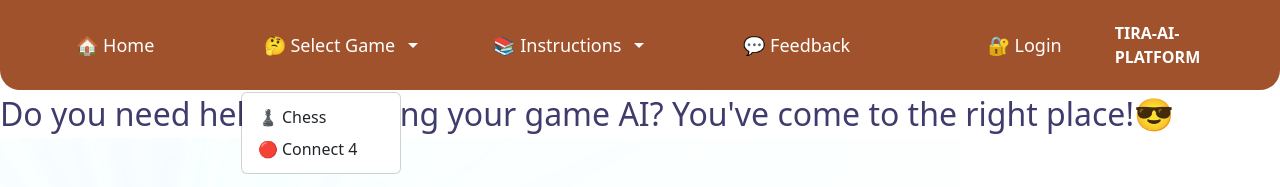
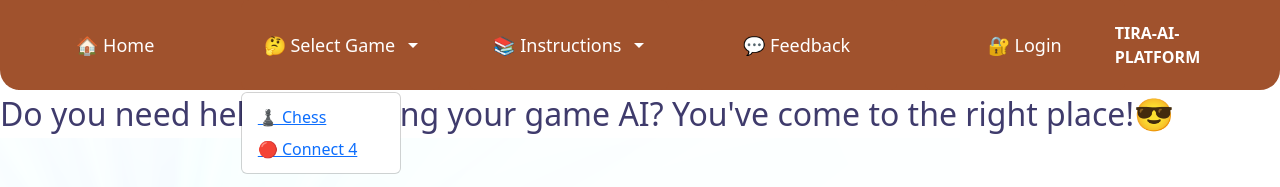
Before and after one commit to game-ai-platform-team/tira-ai-platform, a React (Vite) app in the folder frontend/: page / in a window 1280 px wide. Both pictures are taken after a click on the button "🤔 Select Game". Shown: the top 187 px of the page. Built offline with nearby package versions, Linux system fonts and the light colour scheme; what kokopu would draw is missing.

Commit message:
fix: Navbar now supports react routing

```diff
--- a/frontend/src/components/NavigationBar.tsx
+++ b/frontend/src/components/NavigationBar.tsx
@@ -3,6 +3,7 @@ import Dropdown from "react-bootstrap/Dropdown";
 import DropdownMenu from "react-bootstrap/DropdownMenu";
 import "../scss/NavigationBar.scss";
 import { Link, useLocation } from "react-router-dom";
+import { useState } from "react";
 /**
  * Navigation bar containing all functions relevant to navigating the application
  * Home-button returns user to the home page
@@ -15,7 +16,14 @@ import { Link, useLocation } from "react-router-dom";
  */
 const NavigationBar = (): JSX.Element => {
     const path = useLocation();
-    const game = path.pathname.split("/").pop();
+    const [selectedGame, setSelectedGame] = useState<string>(() => {
+        const game = path.pathname.split("/").pop();
+        return game !== undefined ? game : "";
+    });
+
+    const handleGameSelect = (game: string) => {
+        setSelectedGame(game);
+    };
 
     return (
         <div id="navigation-bar">
@@ -31,16 +39,28 @@ const NavigationBar = (): JSX.Element => {
                     className="nav-dropdown"
                     style={{ color: "white" }}
                 >
-                    {getGameIcon(game !== undefined ? game : "")}{" "}
-                    {game !== "" ? game : "🤔 Select Game "}
+                    {getGameIcon(selectedGame)}{" "}
+                    {selectedGame !== "" ? selectedGame : "🤔 Select Game "}
                 </Dropdown.Toggle>
 
                 <DropdownMenu aria-label="Available games">
-                    <Dropdown.Item as={Link} to="/chess">
-                        ♟️ Chess
+                    <Dropdown.Item>
+                        <Link
+                            to="/chess"
+                            className="dropdown-link"
+                            onClick={() => handleGameSelect("chess")}
+                        >
+                            ♟️ Chess
+                        </Link>
                     </Dropdown.Item>
-                    <Dropdown.Item as={Link} to="/connect_four">
-                        🔴 Connect 4
+                    <Dropdown.Item>
+                        <Link
+                            to="/connect_four"
+                            className="dropdown-link"
+                            onClick={() => handleGameSelect("connect_four")}
+                        >
+                            🔴 Connect 4
+                        </Link>
                     </Dropdown.Item>
                 </DropdownMenu>
             </Dropdown>
@@ -58,14 +78,20 @@ const NavigationBar = (): JSX.Element => {
                 </Dropdown.Toggle>
 
                 <DropdownMenu aria-label="Available instructions">
-                    <Dropdown.Item href="/generalmanual" target="_blank">
-                        📖 General
+                    <Dropdown.Item>
+                        <Link to="/generalmanual" className="dropdown-link">
+                            📖 General
+                        </Link>
                     </Dropdown.Item>
-                    <Dropdown.Item href="/chessmanual" target="_blank">
-                        ♟️ Chess
+                    <Dropdown.Item>
+                        <Link to="/chessmanual" className="dropdown-link">
+                            ♟️ Chess
+                        </Link>
                     </Dropdown.Item>
-                    <Dropdown.Item href="/cfourmanual" target="_blank">
-                        🔴 Connect four
+                    <Dropdown.Item>
+                        <Link to="/cfourmanual" className="dropdown-link">
+                            🔴 Connect Four
+                        </Link>
                     </Dropdown.Item>
                 </DropdownMenu>
             </Dropdown>
@@ -75,7 +101,7 @@ const NavigationBar = (): JSX.Element => {
                     onClick={() =>
                         window.open(
                             "https://github.com/game-ai-platform-team/tira-ai-platform/issues",
-                            "_blank",
+                            "_blank"
                         )
                     }
                     id="nav-button"
@@ -87,10 +113,7 @@ const NavigationBar = (): JSX.Element => {
                 </Button>
             </div>
             <div>
-                <Button
-                    id="nav-button"
-                    onClick={() => (location.href = "/login")}
-                >
+                <Button id="nav-button" onClick={() => (location.href = "/login")}>
                     🔐 Login
                 </Button>
             </div>
```
